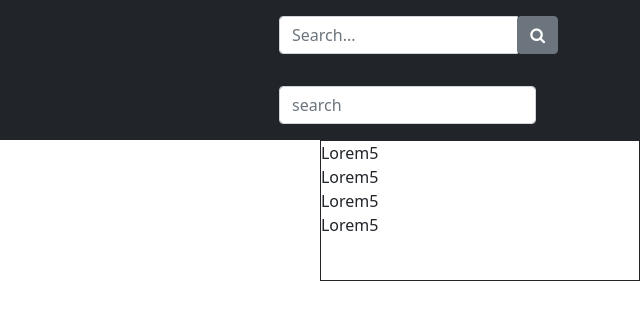
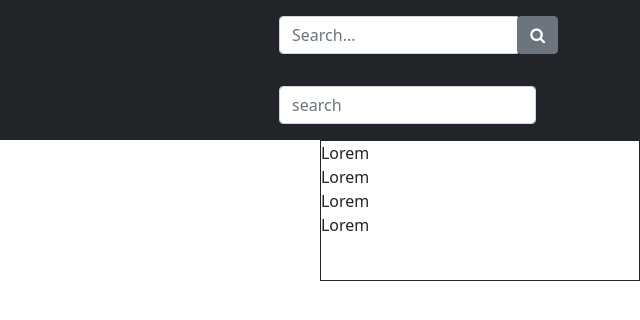
Before and after one commit to CaglarMirza/Frondend_Projects, a website: page webshop/index.html in a window 1280 px wide. Shown: the full height of the page, 640-1280 px from the left. Drawn offline with nearby package versions, Linux system fonts and the light colour scheme.

Commit message:
Update index.html

```diff
--- a/webshop/index.html
+++ b/webshop/index.html
@@ -84,10 +84,11 @@
                 </div>
                 <div class="col-md-3 border border-dark">
                     <ul class=" list-unstyled ">
-                        <li>Lorem5</li>
-                        <li>Lorem5</li>
-                        <li>Lorem5</li>
-                        <li>Lorem5</li>
+                        <li>Lorem
+</li>
+                        <li>Lorem</li>
+                        <li>Lorem</li>
+                        <li>Lorem</li>
                     </ul>
                 </div>
             </div>
```
